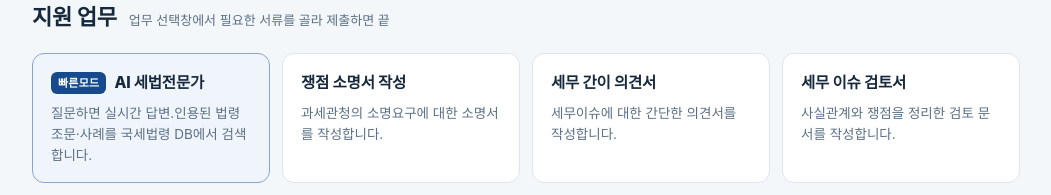
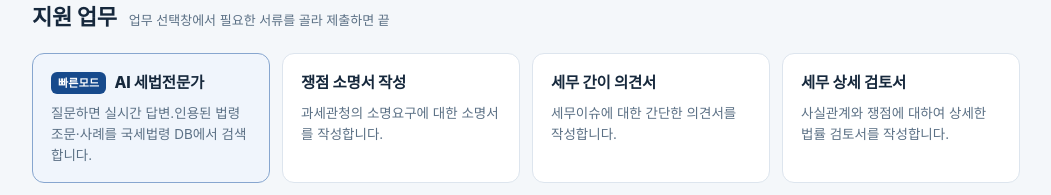
Before and after one commit to ntssejak/tax-ai-landing, a plain HTML site: page index.html in a window 1280 px wide. Shown: the part 545-740 px from the top of the page, without its empty margins (114-1165 px from the left). Drawn offline with Linux system fonts and the light colour scheme.

Commit message:
랜딩 카드: 세무 이슈 검토서를 세무 상세 검토서로 이름·문구 변경
Co-Authored-By: Claude Code <noreply@anthropic.com>

```diff
--- a/index.html
+++ b/index.html
@@ -221,7 +221,7 @@ footer .wrap { display: flex; flex-wrap: wrap; gap: 8px 20px; justify-content: s
       </div>
       <div class="card"><h3>쟁점 소명서 작성</h3><p>과세관청의 소명요구에 대한 소명서를 작성합니다.</p></div>
       <div class="card"><h3>세무 간이 의견서</h3><p>세무이슈에 대한 간단한 의견서를 작성합니다.</p></div>
-      <div class="card"><h3>세무 이슈 검토서</h3><p>사실관계와 쟁점을 정리한 검토 문서를 작성합니다.</p></div>
+      <div class="card"><h3>세무 상세 검토서</h3><p>사실관계와 쟁점에 대하여 상세한 법률 검토서를 작성합니다.</p></div>
       <div class="card"><h3>해석례 비교 검색</h3><p>유사 사안의 해석례를 찾아 비교·정리해 줍니다.</p></div>
       <div class="card"><h3>청구 이유서 작성</h3><p>경정청구,심판청구 등 청구 이유서를 양식에 맞춰 작성합니다.</p></div>
       <div class="card"><h3>유권 해석 질의서</h3><p>국세청 유권 해석 신청용 질의서를 체계적으로 구성합니다.</p></div>
```
